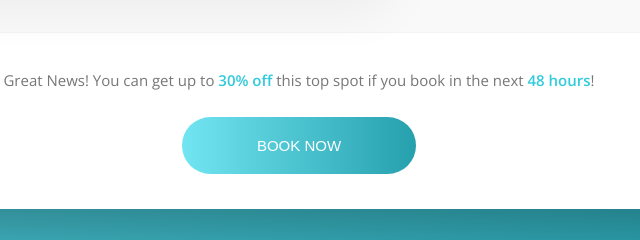
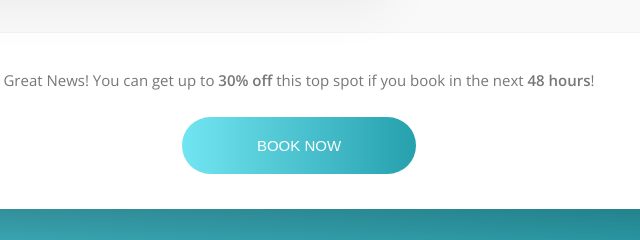
Before and after one commit to vbobey/cat-nap, a website: page index.html in a window 1280 px wide. Shown: the part 990-1230 px from the top of the page, 449-1089 px from the left. Drawn offline with nearby package versions, Linux system fonts and the light colour scheme.

Commit message:
Minor cleanup

```diff
--- a/index.html
+++ b/index.html
@@ -214,7 +214,7 @@
 
                     <div class="cta">
                         <h2 class="cta__book-now">
-                            Great News! You can get up to <span class="cta__highlight">30% off</span> this top spot if you book in the next <span class="cta__highlight">48 hours</span>!
+                            Great News! You can get up to <span class="cta__bold">30% off</span> this top spot if you book in the next <span class="cta__bold">48 hours</span>!
                         </h2>
                         <button class="btn">
                             <span class="btn__visible">Book Now</span>
--- a/sass/_components.scss
+++ b/sass/_components.scss
@@ -268,7 +268,7 @@
     }
 
     &:hover {
-        color: var(--color-grey-dark-1);
+        color: var(--color-primary-dark);
 
         span {
             margin-left: .6rem;
@@ -407,9 +407,8 @@
         margin-bottom: 2.5rem;
     }
 
-    &__highlight {
+    &__bold {
         font-weight: 600;
-        color: var(--color-primary);
     }
 }
 
```
Also changed, not shown: css/style.comp.css, css/style.css, css/style.prefix.css, img/cat-1.jpg.
